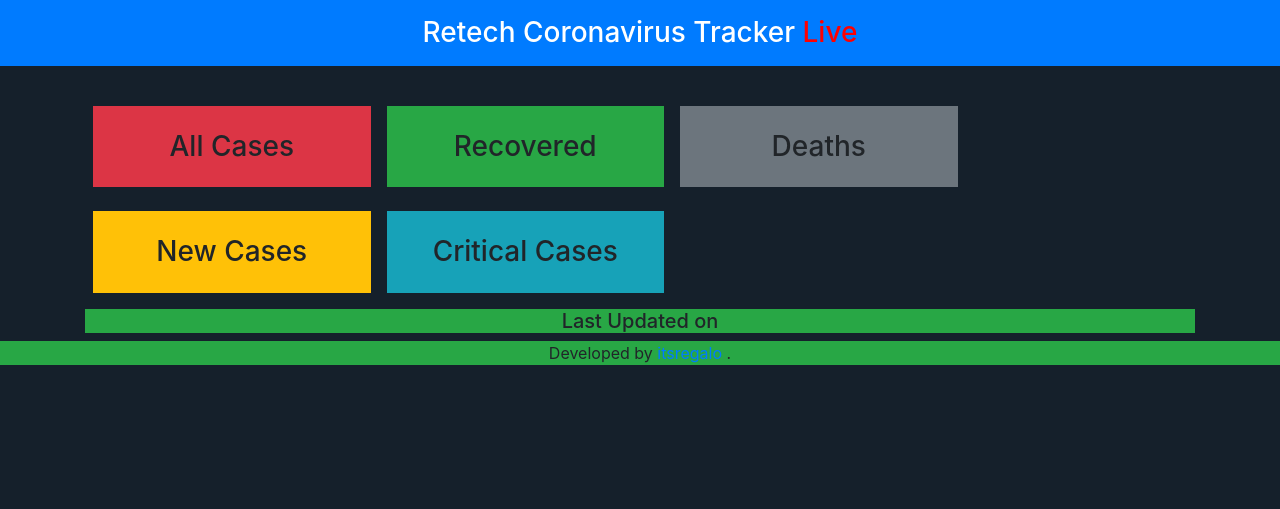
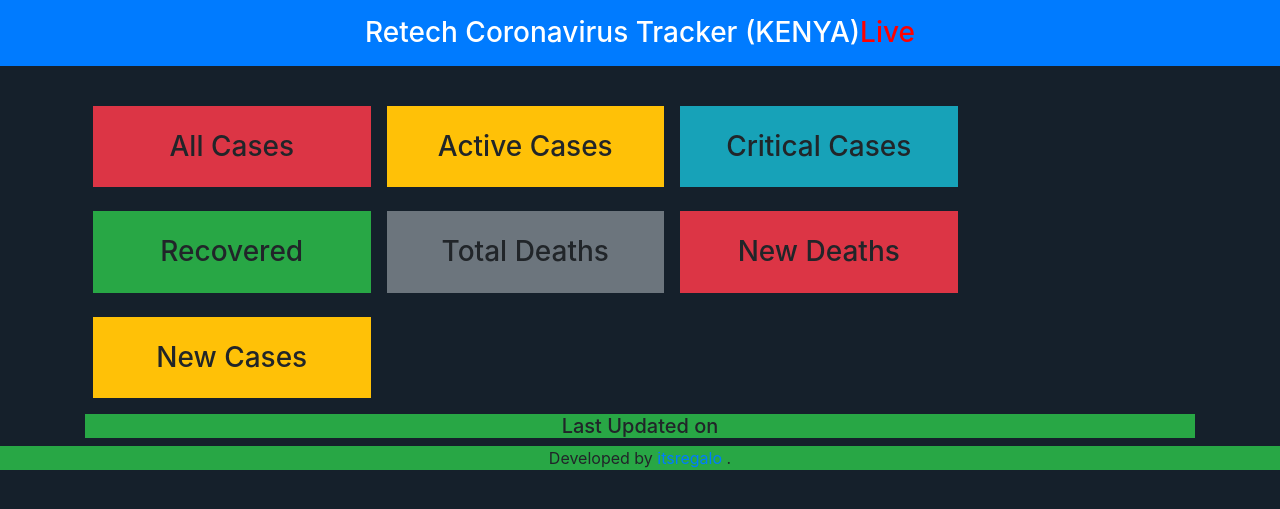
Before and after one commit to mwaiseghegift/Corona-Virus_Tracker, a Django app: page / in a window 1280 px wide. Shown: the top 509 px of the page. Run offline with Django 3.2, Linux system fonts and the light colour scheme; data that the repository does not hold is empty; some libraries are stand-ins or nearby versions.

Commit message:
complete

```diff
--- a/coronatracker/templates/base.html
+++ b/coronatracker/templates/base.html
@@ -15,7 +15,7 @@
 </head>
 <body style="background-color: #15202b"">
     <div class="text-center">
-        <h3 style="color: white;" class="p-3 bg-primary">Retech Coronavirus Tracker <span style="color: red;" >Live</span> </h3>
+        <h3 style="color: white;" class="p-3 bg-primary">Retech Coronavirus Tracker (KENYA)<span style="color: red;" >Live</span> </h3>
     </div>
 
     {% block body %}
--- a/coronatracker/templates/index.html
+++ b/coronatracker/templates/index.html
@@ -22,6 +22,28 @@
                 </div>
                 <!-- End counter -->
                 <!-- Start counter -->
+                <div class="bg-warning mb-3 m-2 rounded-lg p-3 col-lg-3 col-md-6 col-xs-12">
+                  <div class="counter-box wow fadeInUp" data-wow-delay="0.2s">
+                    <div class="icon-o"><i class="lni-users"></i></div>
+                    <div class="fact-count">
+                      <h2><span class="counter"> <b>{{ active }}</b> </span></h2>
+                      <h3>Active Cases</h3>
+                    </div>
+                  </div>
+                </div>
+                <!-- End counter -->
+                <!-- Start Counter -->
+                <div class="bg-info mb-3 m-2 rounded-lg p-3 col-lg-3 col-md-6 col-xs-12">
+                  <div class="counter-box wow fadeInUp" data-wow-delay="0.2s">
+                    <div class="icon-o"><i class="lni-users"></i></div>
+                    <div class="fact-count">
+                      <h2><span class="counter"> <b>{{ critical }}</b> </span></h2>
+                      <h3>Critical Cases</h3>
+                    </div>
+                  </div>
+                </div>
+              <!-- End counter -->
+                <!-- Start counter -->
                 <div class="bg-success mb-3 m-2 rounded-lg p-3 col-lg-3 col-md-6 col-xs-12">
                     <div class="counter-box wow fadeInUp" data-wow-delay="0.2s">
                       <div class="icon-o"><i class="lni-users"></i></div>
@@ -38,11 +60,22 @@
                       <div class="icon-o"><i class="lni-users"></i></div>
                       <div class="fact-count">
                         <h2><span class="counter"> <b>{{ deaths }}</b> </span></h2>
-                        <h3>Deaths</h3>
+                        <h3>Total Deaths</h3>
                       </div>
                     </div>
                   </div>
-
+                <!-- End Counter -->
+              <!-- Start counter -->
+              <div class="bg-danger mb-3 m-2 rounded-lg p-3 col-lg-3 col-md-6 col-xs-12">
+                <div class="counter-box wow fadeInUp" data-wow-delay="0.2s">
+                  <div class="icon-o"><i class="lni-users"></i></div>
+                  <div class="fact-count">
+                    <h2><span class="counter"> <b>{{ new_deaths }}</b> </span></h2>
+                    <h3>New Deaths</h3>
+                  </div>
+                </div>
+              </div>
+              <!-- End counter -->
               <div class="bg-warning mb-3 m-2 rounded-lg p-3 col-lg-3 col-md-6 col-xs-12">
                 <div class="counter-box wow fadeInUp" data-wow-delay="0.2s">
                   <div class="icon-o"><i class="lni-users"></i></div>
@@ -53,16 +86,7 @@
                 </div>
               </div>
 
-              <div class="bg-info mb-3 m-2 rounded-lg p-3 col-lg-3 col-md-6 col-xs-12">
-                <div class="counter-box wow fadeInUp" data-wow-delay="0.2s">
-                  <div class="icon-o"><i class="lni-users"></i></div>
-                  <div class="fact-count">
-                    <h2><span class="counter"> <b>{{ critical }}</b> </span></h2>
-                    <h3>Critical Cases</h3>
-                  </div>
-                </div>
-              </div>
-            <!-- End counter -->
+
           </div>
             </div>
           </div>
--- a/mainapp/views.py
+++ b/mainapp/views.py
@@ -23,6 +23,7 @@ def HomeView(request, *args, **kwargs):
         'critical':data['cases']['critical'],
         'recovered':data['cases']['recovered'],
         'deaths':data['deaths']['total'],
+        'new_deaths':data['deaths']['new'],
         'total':data['cases']['total'],
         'date_updated':data['day'],
         'time_updated':data['time']
```
Also changed, not shown: mainapp/static/main.css (added).
